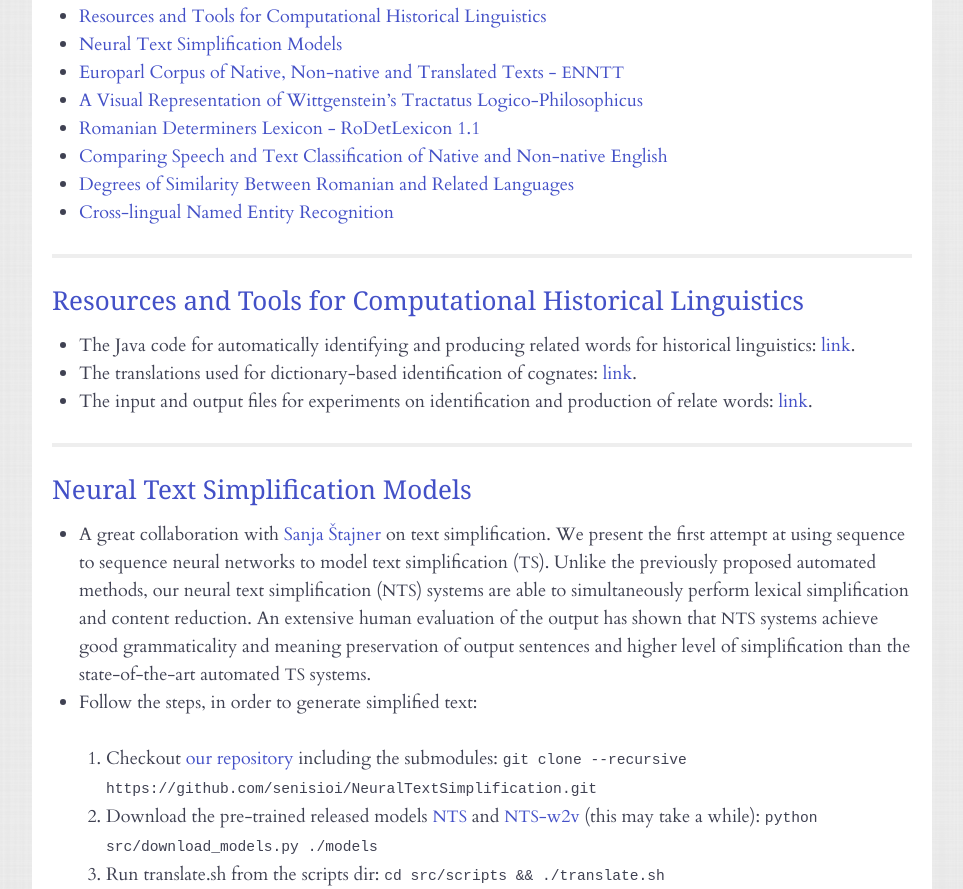
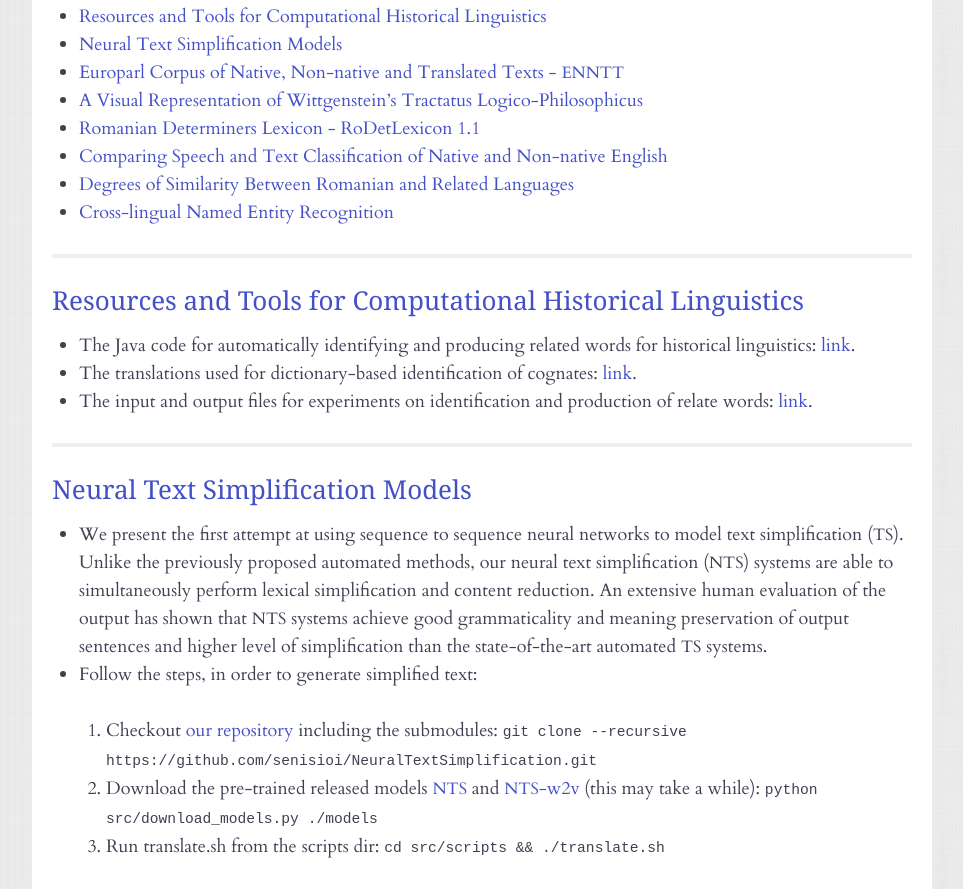
Before and after one commit to nlp-unibuc/nlp-unibuc.github.io, a plain HTML site: page resources.html in a window 1280 px wide. Shown: the part 329-1218 px from the top of the page, without its empty margins (158-1121 px from the left). Drawn offline with Linux system fonts and the light colour scheme; a web font is replaced by a local one.

Commit message:
Update documentation

```diff
--- a/resources.html
+++ b/resources.html
@@ -74,7 +74,7 @@
 <p><a name="NeuralTS"></a></p>
 <h2><a href="https://github.com/senisioi/NeuralTextSimplification">Neural Text Simplification&nbsp;Models</a></h2>
 <ul>
-<li>A great collaboration with <a href="http://dws.informatik.uni-mannheim.de/en/people/researchers/dr-sanja-stajner/">Sanja Štajner</a> on text simplification. We present the first attempt at using sequence to sequence neural networks to model text simplification (<span class="caps">TS</span>). Unlike the previously proposed automated methods, our neural text simplification (<span class="caps">NTS</span>) systems are able to simultaneously perform lexical simplification and content reduction. An extensive human evaluation of the output has shown that <span class="caps">NTS</span> systems achieve good grammaticality and meaning preservation of output sentences and higher level of simplification than the state-of-the-art automated <span class="caps">TS</span>&nbsp;systems.</li>
+<li>We present the first attempt at using sequence to sequence neural networks to model text simplification (<span class="caps">TS</span>). Unlike the previously proposed automated methods, our neural text simplification (<span class="caps">NTS</span>) systems are able to simultaneously perform lexical simplification and content reduction. An extensive human evaluation of the output has shown that <span class="caps">NTS</span> systems achieve good grammaticality and meaning preservation of output sentences and higher level of simplification than the state-of-the-art automated <span class="caps">TS</span>&nbsp;systems.</li>
 <li>
 <p>Follow the steps, in order to generate simplified&nbsp;text:</p>
 <ol>
```
